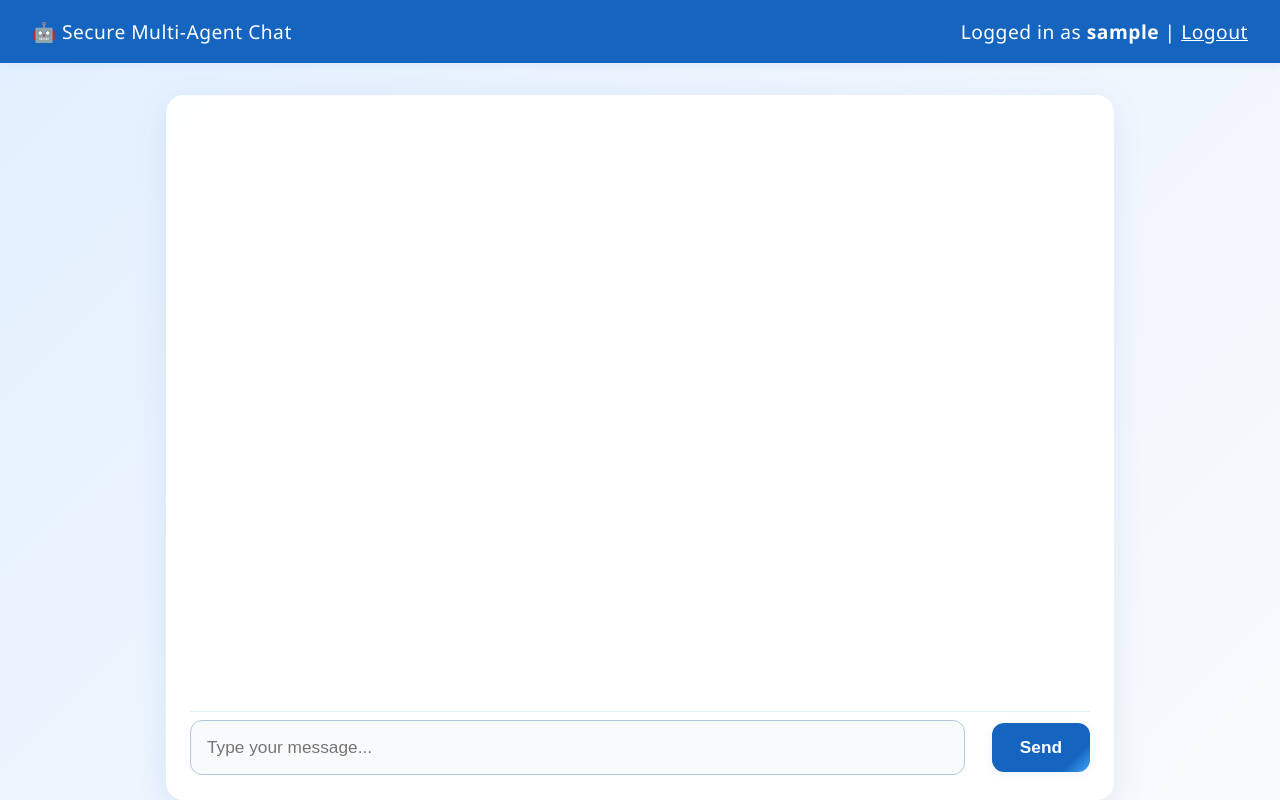
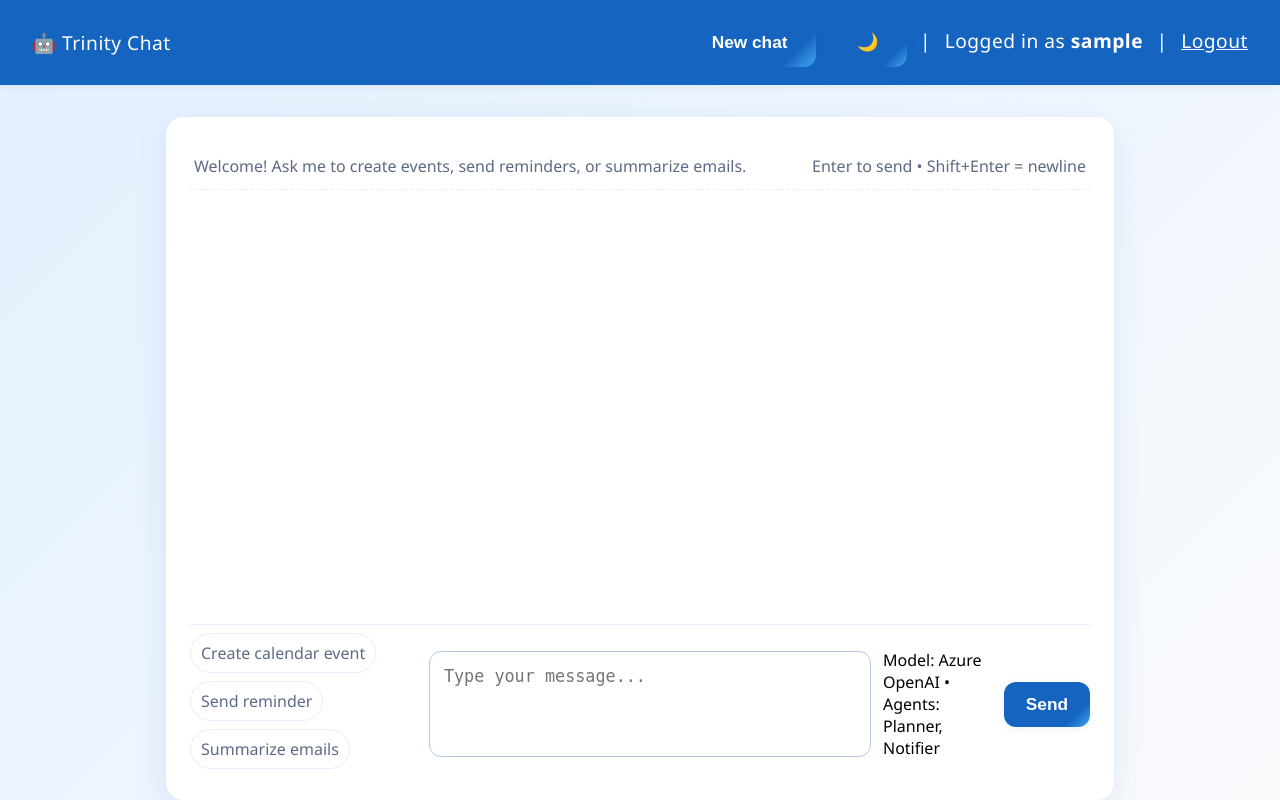
Before and after one commit to sakshamgupta1074/globalmcphackathon-trinity, a Flask app: template templates/chat.html in a window 1280 px wide. Run offline with Flask 3, Linux system fonts and the light colour scheme; the template is opened without the code that fills it: most values are stand-ins (such as "Sample title", 1, 10 or a date in 2020); data that the repository does not hold is empty.

Commit message:
Add files via upload

```diff
--- a/templates/chat.html
+++ b/templates/chat.html
@@ -182,22 +182,73 @@
           padding: 10px 10px;
         }
       }
+
+      /* Enhancements: dark mode, suggestions, textarea, toolbar */
+      body.dark {
+        background: radial-gradient(1200px 800px at 10% 10%, #0e1630, #0b1020 60%);
+        color: #e5edff;
+      }
+      body.dark .header {
+        background: rgba(18,22,40,0.9);
+        color: #e5edff;
+      }
+      body.dark .chat-box {
+        background: rgba(18,22,40,0.9);
+        border: 1px solid #1b2540;
+        box-shadow: 0 8px 32px rgba(10,20,40,0.5);
+      }
+      body.dark .bot { background:#121a32; color:#e5edff; }
+      body.dark .user { background: linear-gradient(135deg, #3e8cff 80%, #7cb7ff 100%); }
+      .toolbar {
+        display: flex;
+        justify-content: space-between;
+        align-items: center;
+        padding: 6px 4px 12px 4px;
+        border-bottom: 1px dashed #e3f0ff;
+        color: #5b6b86;
+      }
+      body.dark .toolbar { border-color:#1b2540; color:#9db0d0; }
+      .suggestions { display:flex; gap:8px; flex-wrap: wrap; margin-bottom:6px; }
+      .chip { border:1px solid #e3f0ff; padding:8px 10px; border-radius: 999px; cursor:pointer; color: #5b6b86; background: transparent; }
+      body.dark .chip { border-color:#1b2540; color:#9db0d0; }
+      .chip:hover { color:#0f172a; border-color:#0f172a; }
+      body.dark .chip:hover { color:#e5edff; border-color:#e5edff; }
+      textarea { width:100%; resize:none; min-height:48px; max-height:160px; padding:14px 14px; border: 1.5px solid #b3c6e0; border-radius:12px; font-size:1.05rem; outline:none; background: transparent; color: inherit; }
+      textarea:focus { border-color:#1565c0; background: rgba(0,0,0,0.02); }
+      .actions { display:flex; justify-content: space-between; align-items:center; gap:10px; }
+      .send-btn { padding: 12px 22px; background: linear-gradient(135deg, #1565c0 80%, #42a5f5 100%); color:#fff; border:none; border-radius: 12px; font-weight:600; cursor:pointer; box-shadow: 0 2px 8px rgba(21,101,192,0.08); }
     </style>
   </head>
   <body>
     <div class="header">
-      <div>🤖 Secure Multi-Agent Chat</div>
+      <div>🤖 Trinity Chat</div>
       <div>
-        Logged in as <b>{{ user_name }}</b> |
+        <button onclick="clearChat()" style="margin-right:8px;">New chat</button>
+        <button onclick="toggleTheme()" id="themeBtn">🌙</button>
+        <span style="margin: 0 8px;">|</span>
+        Logged in as <b>{{ user_name }}</b>
+        <span style="margin: 0 8px;">|</span>
         <a href="/logout">Logout</a>
       </div>
     </div>
 
     <div class="chat-box">
+      <div class="toolbar">
+        <div>Welcome! Ask me to create events, send reminders, or summarize emails.</div>
+        <div class="hint">Enter to send • Shift+Enter = newline</div>
+      </div>
       <div class="messages" id="messages"></div>
       <div class="input-area">
-        <input type="text" id="msgInput" placeholder="Type your message..." autocomplete="off"/>
-        <button onclick="sendMsg()">Send</button>
+        <div class="suggestions">
+          <div class="chip" onclick="applySuggestion('Create a calendar event for Friday 3pm: Team sync, 30 minutes')">Create calendar event</div>
+          <div class="chip" onclick="applySuggestion('Send a reminder email to the team about the deployment at 5pm')">Send reminder</div>
+          <div class="chip" onclick="applySuggestion('Summarize my latest emails into bullet points')">Summarize emails</div>
+        </div>
+        <textarea id="msgInput" placeholder="Type your message..." autocomplete="off"></textarea>
+        <div class="actions">
+          <div class="hint">Model: Azure OpenAI • Agents: Planner, Notifier</div>
+          <button class="send-btn" onclick="sendMsg()">Send</button>
+        </div>
       </div>
     </div>
 
@@ -237,6 +288,25 @@
           .replace(/'/g, "&#039;");
       }
 
+      // Helpers
+      function toggleTheme() {
+        const isDark = document.body.classList.toggle('dark');
+        localStorage.setItem('theme', isDark ? 'dark' : 'light');
+        document.getElementById('themeBtn').textContent = isDark ? '☀️' : '🌙';
+      }
+
+      function applySuggestion(text) {
+        const el = document.getElementById('msgInput');
+        el.value = text;
+        el.focus();
+        autoResize(el);
+      }
+
+      function autoResize(el) {
+        el.style.height = 'auto';
+        el.style.height = Math.min(el.scrollHeight, 160) + 'px';
+      }
+
       // Fetch and render chat history
       async function renderHistory() {
         const resp = await fetch("/history");
@@ -266,13 +336,26 @@
 
       // Allow pressing Enter to send
       document.getElementById("msgInput").addEventListener("keydown", function(e) {
-        if (e.key === "Enter") {
+        if (e.key === "Enter" && !e.shiftKey) {
+          e.preventDefault();
           sendMsg();
         }
       });
 
+      async function clearChat() {
+        await fetch('/clear_history');
+        await renderHistory();
+      }
+
       // Initial render
-      renderHistory();
+      (function init() {
+        const saved = localStorage.getItem('theme');
+        const dark = saved ? saved === 'dark' : window.matchMedia('(prefers-color-scheme: dark)').matches;
+        if (dark) document.body.classList.add('dark');
+        document.getElementById('themeBtn').textContent = document.body.classList.contains('dark') ? '☀️' : '🌙';
+        renderHistory();
+        autoResize(document.getElementById('msgInput'));
+      })();
     </script>
   </body>
 </html>
```
Also changed, not shown: templates/login.html (+14 -7 lines).
